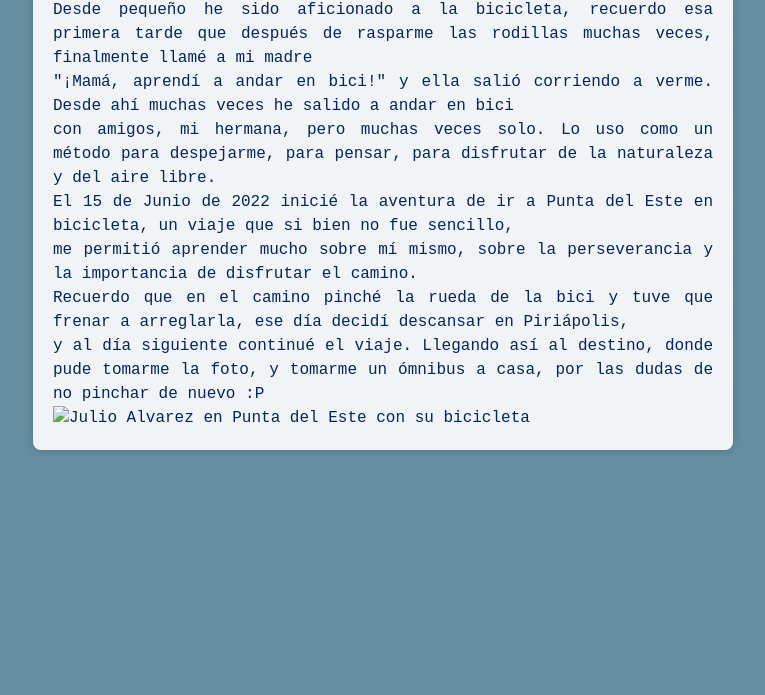
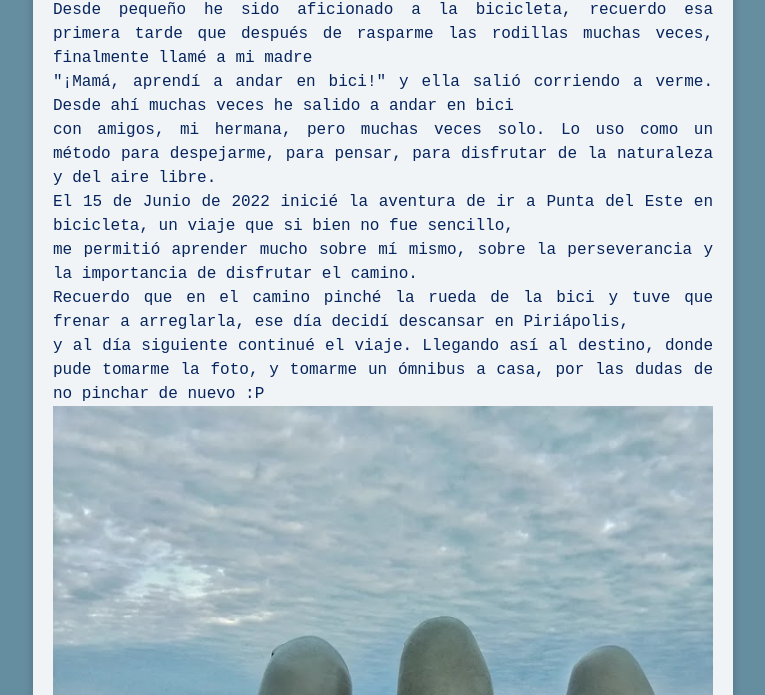
Before and after one commit to Julitcho/portfolioamigable, a plain HTML site: page ciclismo.html in a window 1280 px wide. Shown: the part 105-800 px from the top of the page, without its empty margins (257-1022 px from the left). Drawn offline with Linux system fonts and the light colour scheme; the site is published under a folder, as on GitHub Pages, so addresses that start at the root find nothing.

Commit message:
Update ciclismo.html

```diff
--- a/ciclismo.html
+++ b/ciclismo.html
@@ -19,7 +19,7 @@
       y al día siguiente continué el viaje. Llegando así al destino, donde pude tomarme la foto, y tomarme un ómnibus a casa, por las dudas de no pinchar de nuevo :P
     </p>
     <img
-    src="/ciclismojulito.jpg"
+    src="ciclismojulito.jpg"
     alt="Julio Alvarez en Punta del Este con su bicicleta"
     >
   </main>
```
